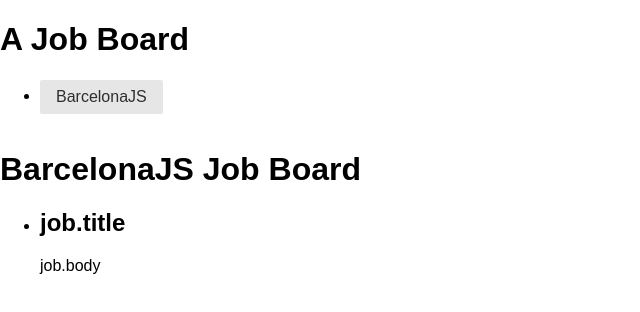
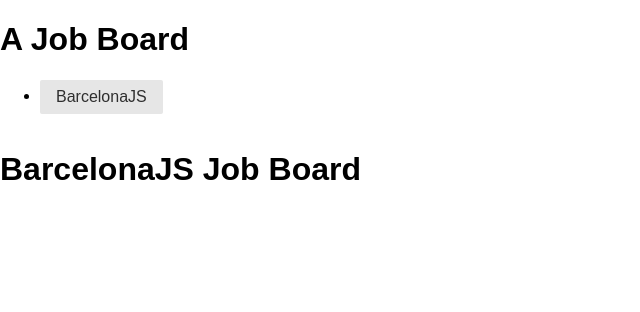
Before and after one commit to BarcelonaJS/jobs, a website: page index.html in a window 1280 px wide. Shown: the whole page, without its empty margins (0-640 px from the left). Drawn offline with nearby package versions, Linux system fonts and the light colour scheme; the site is published under a folder, as on GitHub Pages, so addresses that start at the root find nothing.

Commit message:
fix: js path

```diff
--- a/index.html
+++ b/index.html
@@ -5,7 +5,7 @@
   <title>BarcelonaJS | Jobs</title>
   <meta charset="utf-8">
   <meta name="viewport" content="width=device-width, initial-scale=1">
-  <script src="/vue.min.js"></script>
+  <script src="vue.min.js"></script>
   <link rel="stylesheet" href="https://unpkg.com/purecss@0.6.2/build/pure-min.css" integrity="sha384-UQiGfs9ICog+LwheBSRCt1o5cbyKIHbwjWscjemyBMT9YCUMZffs6UqUTd0hObXD"
     crossorigin="anonymous">
 </head>
```
